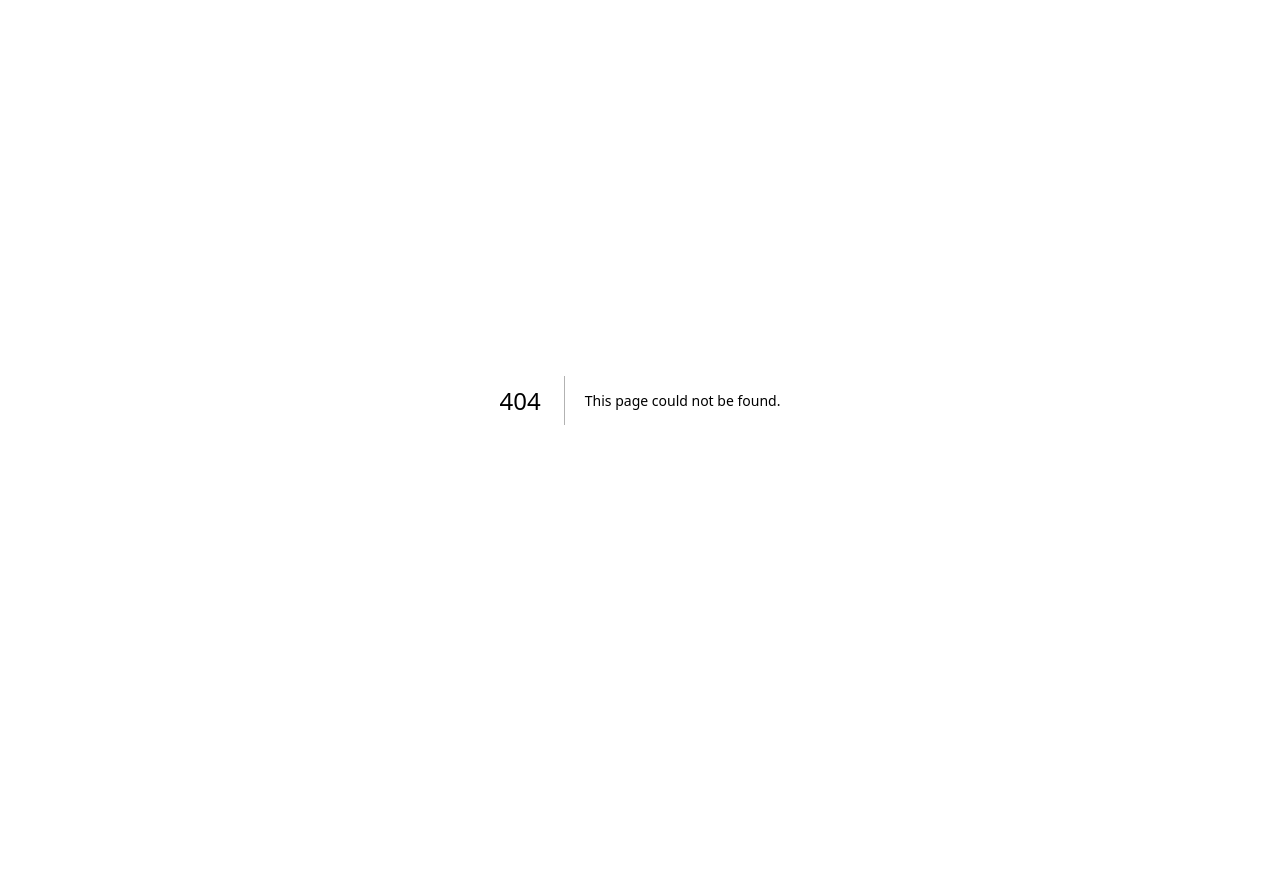
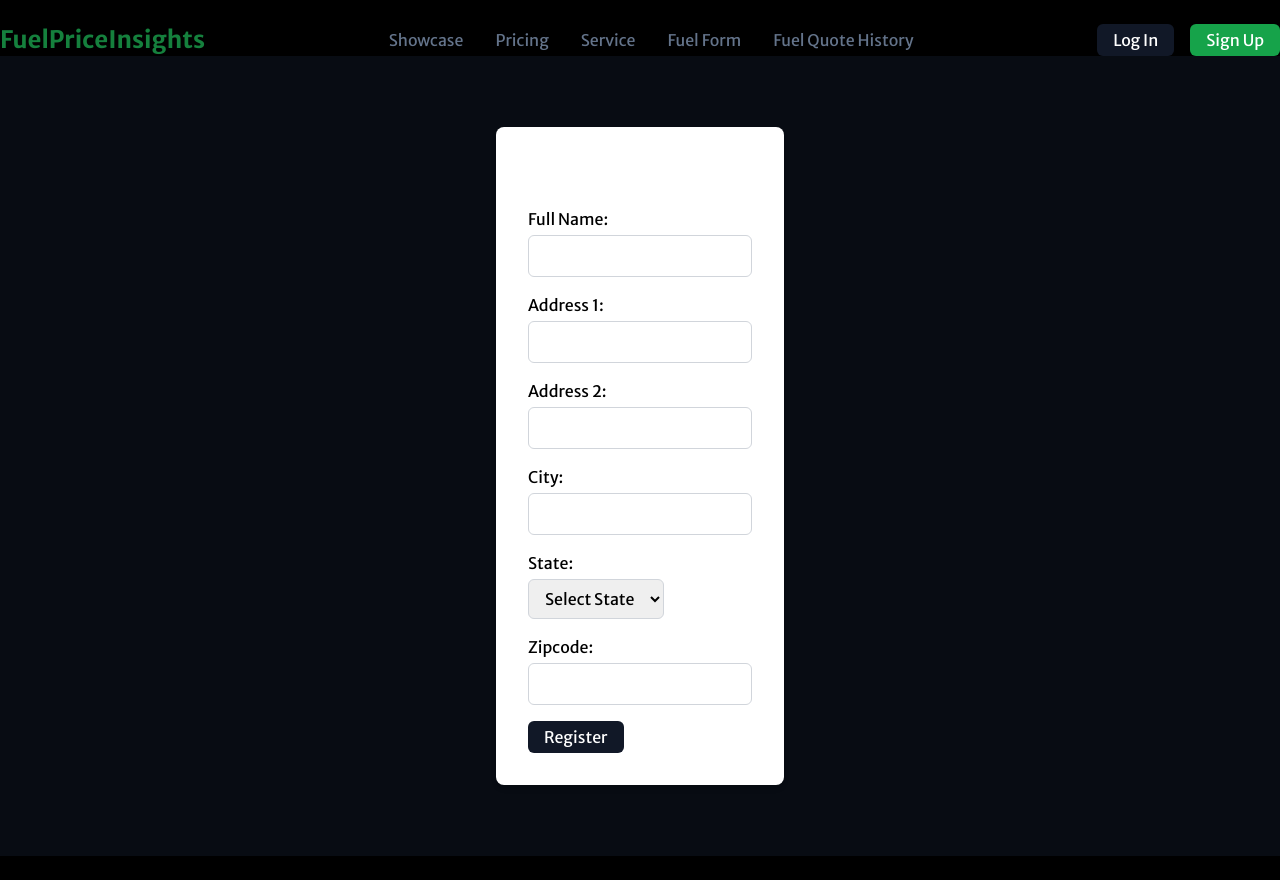
Before and after one commit to caoboyeehaw/fuel-price-insights, a Next.js app: page /signup in a window 1280 px wide. Before the commit this address had no page. Before the commit the page ends 800 px from the top, so only its background shows below. Built offline with nearby package versions, Linux system fonts and the light colour scheme.

Commit message:
seperated login and singup, made backend for both.

```diff
--- /dev/null
+++ b/src/pages/api/loginback.js
@@ -0,0 +1,16 @@
+export default function handler(req, res) {
+    if(req.method === 'POST'){
+        const {email, password} = req.body;
+
+        if(email <= 0){
+            return res.status(400).json({error: 'Email must be entered'});
+        }
+        if(password <= 0){
+            return res.status(400).json({error: 'Please enter valid password'});
+        }
+        return res.status(200).json({ message: 'Log in successful' });
+
+    }
+    return res.status(405).json({ error: 'Method not allowed' });
+
+}
--- /dev/null
+++ b/src/pages/api/registration.js
@@ -0,0 +1,25 @@
+export default function handler(req, res) {
+    if(req.method === 'POST'){
+        const {fullName, address1, address2, city, state, zipcode} = req.body;
+
+        if(fullName <= 0){
+            return res.status(400).json({error: 'Please enter valid name'});
+        }
+        if(address1 <= 0){
+            return res.status(400).json({error: 'Please enter valid address'});
+        }
+        if(city <= 0){
+            return res.status(400).json({error: 'Please enter valid city'});
+        }
+        if(state <= 0){
+            return res.status(400).json({error: 'Please enter valid state'});
+        }
+        if(zipcode <= 0 || zipocde > 9){
+            return res.status(400).json({error: 'Please enter 5 digit zipcode'});
+        }
+        return res.status(200).json({ message: 'Registration successful' });
+
+    }
+    return res.status(405).json({ error: 'Method not allowed' });
+
+}
--- a/src/pages/login.tsx
+++ b/src/pages/login.tsx
@@ -4,19 +4,35 @@ import Navbar from '../components/Navbar';
 
 const SigninPage = () => {
   const { register, handleSubmit, formState: { errors } } = useForm();
-  const [showModal, setShowModal] = useState(false);
+  // const [showModal, setShowModal] = useState(false);
 
-  const onSubmit = (data) => {
+  const onSubmit = async (data) => {
     console.log(data);
+
+    const response = await fetch('api/loginback',{
+      method: 'POST',
+      headers: {
+        'Content-Type': 'application/json',
+      },
+      body: JSON.stringify(data),
+    });
+
+    if (response.ok) {
+      const responseData = await response.json();
+      console.log(responseData)
+    } else {
+      const errorData = await response.json();
+      console.log(errorData);
+    }
   }
 
-  const openModal = () => {
-    setShowModal(true);
-  }
+  // const openModal = () => {
+  //   setShowModal(true);
+  // }
 
-  const closeModal = () => {
-    setShowModal(false);
-  }
+  // const closeModal = () => {
+  //   setShowModal(false);
+  // }
 
   return (
     <div className="flex flex-col min-h-screen py-6">
@@ -49,85 +65,8 @@ const SigninPage = () => {
               <button className="text-md flex items-center rounded-md px-4 py-1 bg-gray-900 hover:bg-gray-800 text-white" type="submit">Login</button>
             </div>
           </form>
-          <div className="text-black mt-4 text-center">
-            Not a client?{' '}
-            <button className="text-blue-500" onClick={openModal}>Sign up here!</button>
-          </div>
         </div>
       </div>
-      {showModal && (
-  <div className="fixed top-0 left-0 flex items-center justify-center w-screen h-screen bg-opacity-50 bg-gray-900">
-    <div className="bg-white p-8 rounded-lg shadow-md flex flex-col">
-      <h2 className="text-2xl font-bold mb-4">Registration</h2>
-      <form onSubmit={handleSubmit(onSubmit)}>
-        <div className="mb-4">
-          <label htmlFor="fullName" className="text-black mb-1 flex justify-start">Full Name:</label>
-          <input
-            type="text"
-            id="fullName"
-            {...register('fullName', { required: true, maxLength: 50 })}
-            className="border border-gray-300 rounded-md px-3 py-2 text-black"
-          />
-          {errors.fullName && <p>This field is required</p>}
-        </div>
-        <div className="mb-4">
-          <label htmlFor="address1" className="text-black mb-1 flex justify-start">Address 1:</label>
-          <input
-            type="text"
-            id="address1"
-            {...register('address1', { required: true, maxLength: 100 })}
-            className="border border-gray-300 rounded-md px-3 py-2 text-black"
-          />
-          {errors.address1 && <p>This field is required</p>}
-        </div>
-        <div className="mb-4">
-          <label htmlFor="address2" className="text-black mb-1 flex justify-start">Address 2:</label>
-          <input
-            type="text"
-            id="address2"
-            {...register('address2', { maxLength: 100 })}
-            className="border border-gray-300 rounded-md px-3 py-2 text-black"
-          />
-        </div>
-        <div className="mb-4">
-          <label htmlFor="city" className="text-black mb-1 flex justify-start">City:</label>
-          <input
-            type="text"
-            id="city"
-            {...register('city', { required: true, maxLength: 100 })}
-            className="border border-gray-300 rounded-md px-3 py-2 text-black"
-          />
-          {errors.city && <p>This field is required</p>}
-        </div>
-        <div className="mb-4">
-          <label htmlFor="state" className="text-black mb-1 flex justify-start">State:</label>
-          <select
-            id="state"
-            {...register('state', { required: true })}
-            className="border border-gray-300 rounded-md px-3 py-2 text-black"
-          >
-            <option value="">Select State</option>
-            <option value="AL">AL</option>
-            <option value="AK">AK</option>
-          </select>
-          {errors.state && <p>This field is required</p>}
-        </div>
-        <div className="mb-4">
-          <label htmlFor="zipcode" className="text-black mb-1 flex justify-start">Zipcode:</label>
-          <input
-            type="text"
-            id="zipcode"
-            {...register('zipcode', { required: true, minLength: 5, maxLength: 9 })}
-            className="border border-gray-300 rounded-md px-3 py-2 text-black"
-          />
-          {errors.zipcode && <p>At least 5 characters required</p>}
-        </div>
-        <button className="text-md flex items-center rounded-md px-4 py-1 bg-gray-900 hover:bg-gray-800 text-white" type="submit">Register</button>
-      </form>
-      <button className="mt-4 text-md flex items-center rounded-md px-4 py-1 bg-gray-900 hover:bg-gray-800 text-white" onClick={closeModal}>Close</button>
-    </div>
-  </div>
-)}
     </div>
   );
 };
--- /dev/null
+++ b/src/pages/signup.tsx
@@ -0,0 +1,115 @@
+import { useState } from 'react';
+import { useForm } from 'react-hook-form';
+import Navbar from '../components/Navbar';
+
+const RegistrationPage = () => {
+  const { register, handleSubmit, formState: { errors } } = useForm();
+  // const [showModal, setShowModal] = useState(false);
+
+  const onSubmit = async (data) => {
+    console.log(data);
+
+    const response = await fetch('api/registration',{
+      method: 'POST',
+      headers: {
+        'Content-Type': 'application/json',
+      },
+      body: JSON.stringify(data),
+    });
+
+    if (response.ok) {
+      const responseData = await response.json();
+      console.log(responseData)
+    } else {
+      const errorData = await response.json();
+      console.log(errorData);
+    }
+  }
+
+  // const openModal = () => {
+  //   setShowModal(true);
+  // }
+
+  // const closeModal = () => {
+  //   setShowModal(false);
+  // }
+
+  return (
+    <div className="flex flex-col min-h-screen py-6">
+      <Navbar />
+      <div className="flex items-center justify-center min-h-screen bg-opacity-50 bg-gray-900">
+        <div className="bg-white p-8 rounded-lg shadow-md flex flex-col">
+          <h2 className="text-2xl font-bold mb-4">Registration</h2>
+          <form onSubmit={handleSubmit(onSubmit)}>
+            <div className="mb-4">
+              <label htmlFor="fullName" className="text-black mb-1 flex justify-start">Full Name:</label>
+              <input
+              //i think its not submutting because of the the type, check later, check with login.tsx because it works
+                type="text"
+                id="fullName"
+                {...register('fullName', { required: true, maxLength: 50 })}
+                className="border border-gray-300 rounded-md px-3 py-2 text-black"
+              />
+              {errors.fullName && <p>This field is required</p>}
+            </div>
+            <div className="mb-4">
+          <label htmlFor="address1" className="text-black mb-1 flex justify-start">Address 1:</label>
+          <input
+            type="text"
+            id="address1"
+            {...register('address1', { required: true, maxLength: 100 })}
+            className="border border-gray-300 rounded-md px-3 py-2 text-black"
+          />
+          {errors.address1 && <p>This field is required</p>}
+        </div>
+        <div className="mb-4">
+          <label htmlFor="address2" className="text-black mb-1 flex justify-start">Address 2:</label>
+          <input
+            type="text"
+            id="address2"
+            {...register('address2', { maxLength: 100 })}
+            className="border border-gray-300 rounded-md px-3 py-2 text-black"
+          />
+        </div>
+        <div className="mb-4">
+          <label htmlFor="city" className="text-black mb-1 flex justify-start">City:</label>
+          <input
+            type="text"
+            id="city"
+            {...register('city', { required: true, maxLength: 100 })}
+            className="border border-gray-300 rounded-md px-3 py-2 text-black"
+          />
+          {errors.city && <p>This field is required</p>}
+        </div>
+        <div className="mb-4">
+          <label htmlFor="state" className="text-black mb-1 flex justify-start">State:</label>
+          <select
+            id="state"
+            {...register('state', { required: true })}
+            className="border border-gray-300 rounded-md px-3 py-2 text-black"
+          >
+            <option value="">Select State</option>
+            <option value="AL">AL</option>
+            <option value="AK">AK</option>
+          </select>
+          {errors.state && <p>This field is required</p>}
+        </div>
+        <div className="mb-4">
+          <label htmlFor="zipcode" className="text-black mb-1 flex justify-start">Zipcode:</label>
+          <input
+            type="text"
+            id="zipcode"
+            {...register('zipcode', { required: true, minLength: 5, maxLength: 9 })}
+            className="border border-gray-300 rounded-md px-3 py-2 text-black"
+          />
+          {errors.zipcode && <p>At least 5 characters required</p>}
+        </div>
+            <button className="text-md flex items-center rounded-md px-4 py-1 bg-gray-900 hover:bg-gray-800 text-white" type="submit">Register</button>
+          </form>
+        </div>
+      </div>
+    </div>
+  );
+};
+
+export default RegistrationPage;
```
